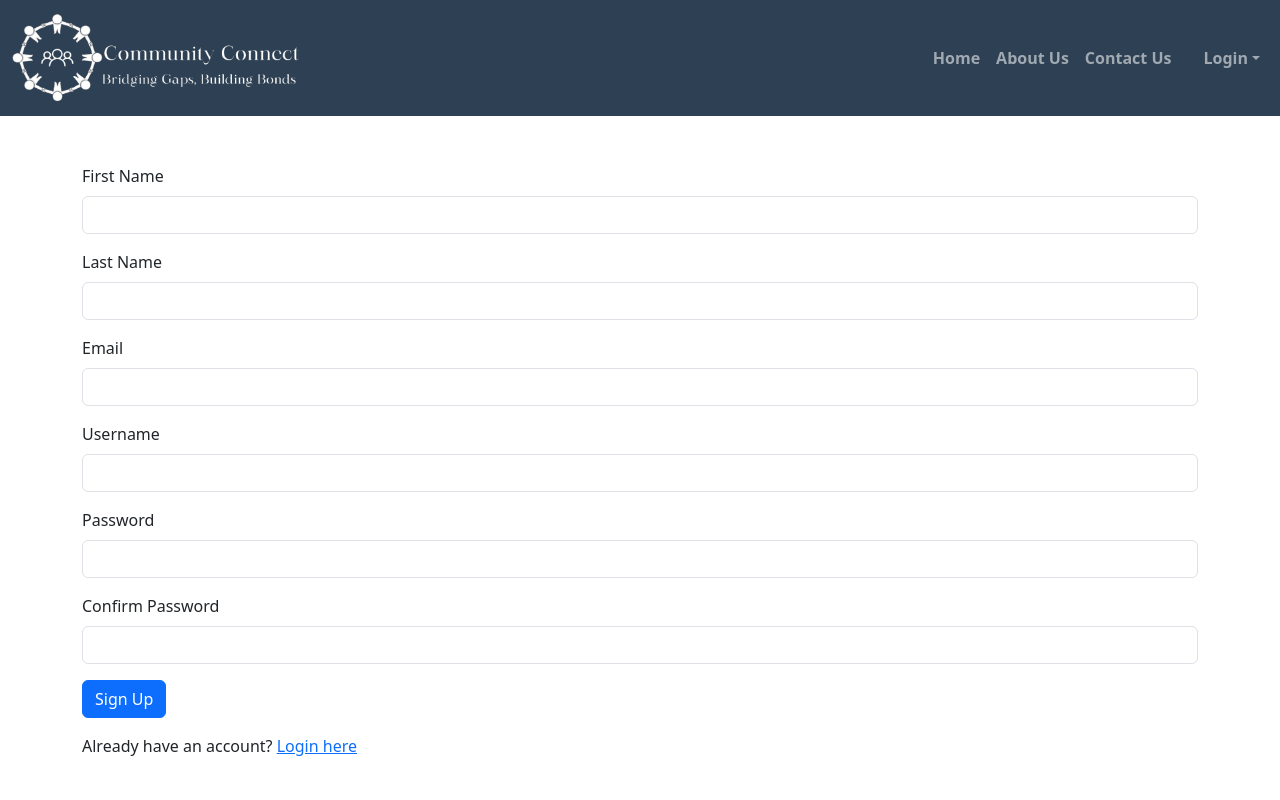
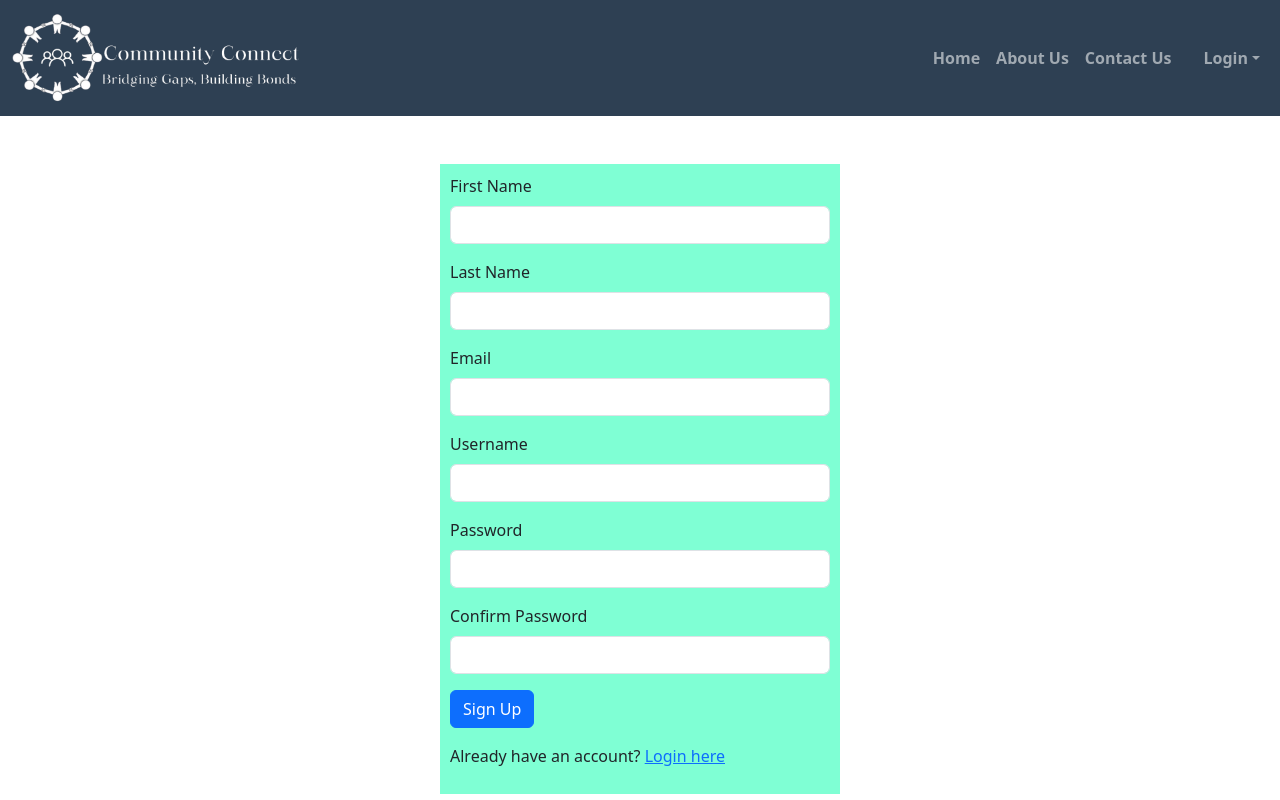
Before and after one commit to 19kummitha/CapstoneFrontEnd, an Angular app in the folder communityWebsite/: page /signup in a window 1280 px wide. Shown: the top 800 px of the page. Built offline with nearby package versions, Linux system fonts and the light colour scheme.

Commit message:
added styling to the signup page.

```diff
--- a/communityWebsite/src/app/components/signup/signup.component.css
+++ b/communityWebsite/src/app/components/signup/signup.component.css
@@ -0,0 +1,6 @@
+@import "bootstrap/dist/css/bootstrap.css";
+.container{
+    width:400px;
+    background-color: aquamarine;
+    padding: 10px;
+}
```
